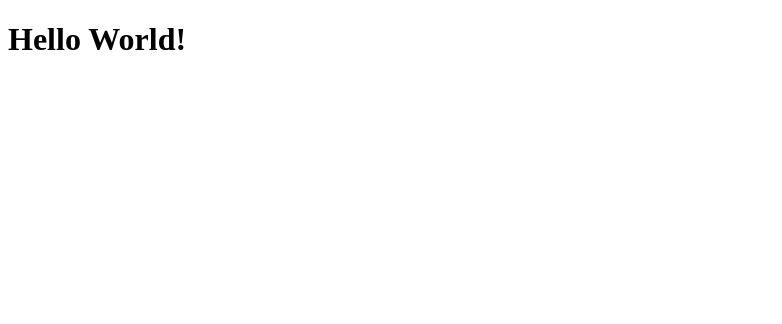
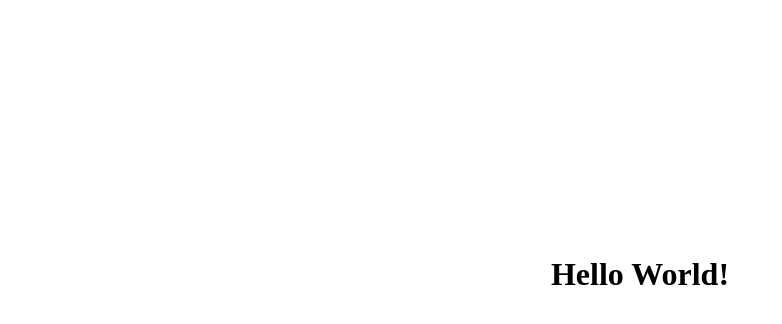
Before and after one commit to N-bit-tech/N-bit-tech.github.io, a plain HTML site: page index.html in a window 1280 px wide. Shown: the whole page, without its empty margins (0-782 px from the left). Drawn offline with Linux system fonts and the light colour scheme.

Commit message:
Update index.html

```diff
--- a/index.html
+++ b/index.html
@@ -3,7 +3,7 @@
     <head>
         <title>My website</title>
     </head>
-    <body>
-        <h1 style="marging: auto;">Hello World!</h1>
+    <body style="margin: 20%;">
+        <h1 style="text-align: center;">Hello World!</h1>
     </body>
 </html>
```
